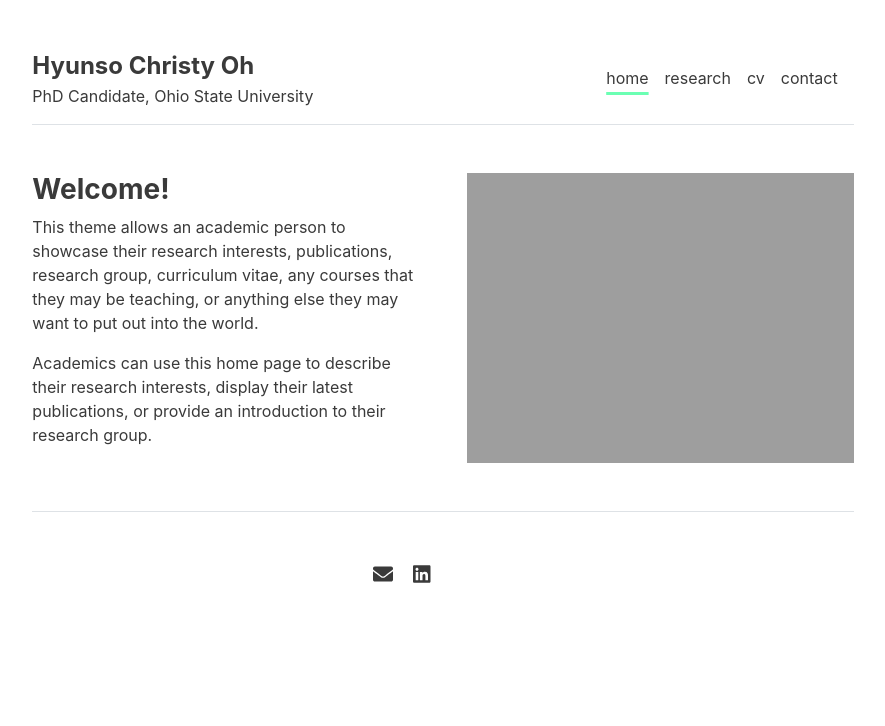
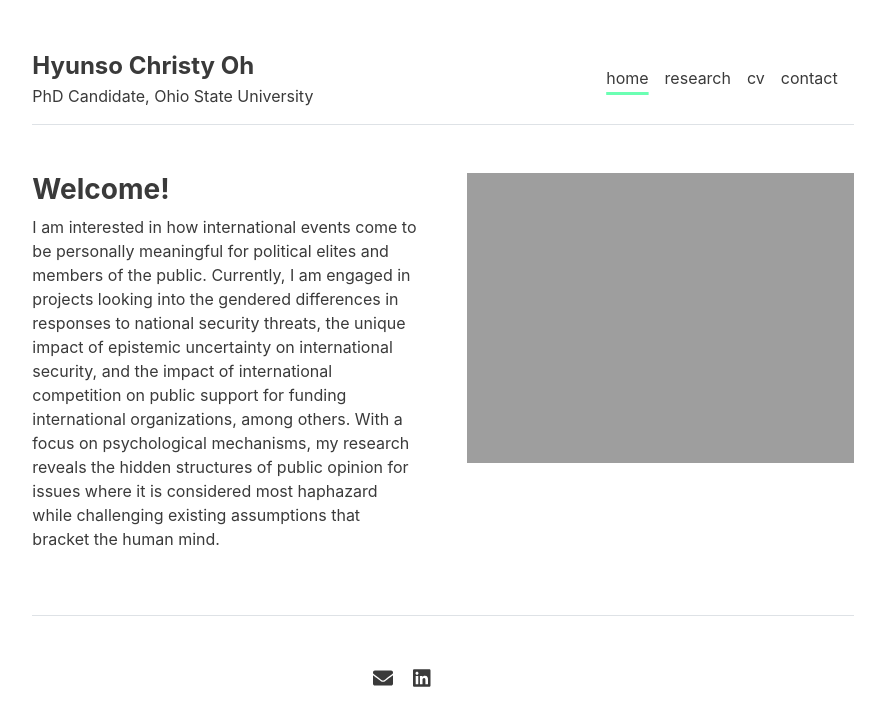
Before and after one commit to hyunso-christy-oh/hyunso-christy-oh.github.io, a Jekyll site: the page built from index.md, in a window 1280 px wide. Shown: the top 726 px of the page, without its empty margins (197-1082 px from the left). Built offline with Jekyll 4.4.1, drawn with Linux system fonts in a browser that asks for light colours.

Commit message:
Update index.md

```diff
--- a/index.md
+++ b/index.md
@@ -3,6 +3,4 @@ layout: home
 title: "Home"
 ---
 
-This theme allows an academic person to showcase their research interests, publications, research group, curriculum vitae, any courses that they may be teaching, or anything else they may want to put out into the world.
-
-Academics can use this home page to describe their research interests, display their latest publications, or provide an introduction to their research group.
+I am interested in how international events come to be personally meaningful for political elites and members of the public. Currently, I am engaged in projects looking into the gendered differences in responses to national security threats, the unique impact of epistemic uncertainty on international security, and the impact of international competition on public support for funding international organizations, among others. With a focus on psychological mechanisms, my research reveals the hidden structures of public opinion for issues where it is considered most haphazard while challenging existing assumptions that bracket the human mind.
```
